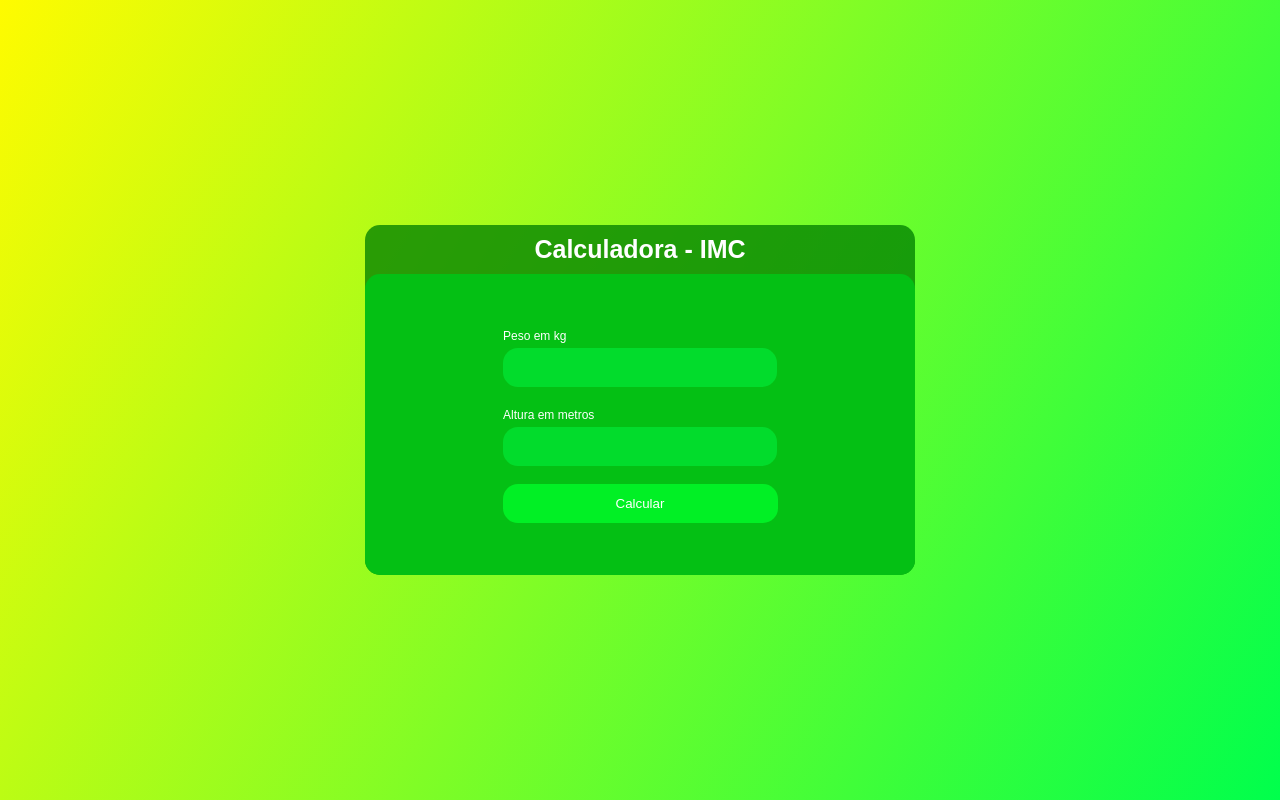
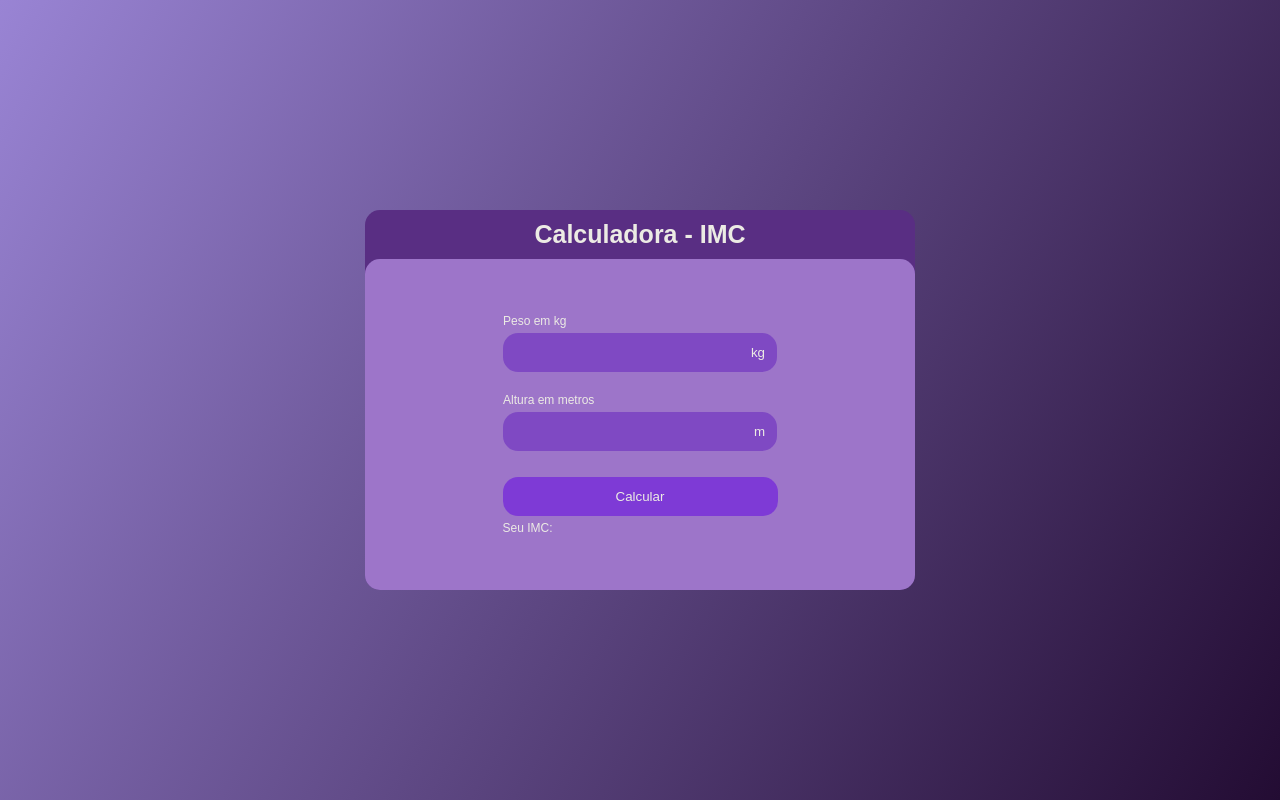
Before and after one commit to guilhermery/JAVASCRIPT, a plain HTML site: page Calculadora IMC/index.html in a window 1280 px wide. Drawn offline with Linux system fonts and the light colour scheme.

Commit message:
Alterei o estilo da calculadora e iniciei função

```diff
--- a/Calculadora IMC/css/style.css
+++ b/Calculadora IMC/css/style.css
@@ -12,7 +12,7 @@ body {
     display: flex;
     align-items: center;
     justify-content: center;
-    background: linear-gradient(120deg, rgb(255, 251, 0), rgb(0, 255, 76));
+    background: linear-gradient(120deg, #9984D4, #230C33);
 }
 
 div#calc {
@@ -21,8 +21,8 @@ div#calc {
     justify-content: center;
     flex-direction: column;
     width: 550px;
-    height: 350px;
-    background-color: rgba(0, 128, 0, 0.767);
+    height: 380px;
+    background-color: #592E83;
     border-radius: 15px;
 }
 
@@ -30,11 +30,11 @@ div#calc > span#titulo{
     padding: 10px;
     font-size: 25px;
     font-weight: bolder;
-    color: white;
+    color: #ECEBE4;
 }
 
 div#calcula {
-    background-color: rgb(4, 192, 20) ;
+    background-color: #ceaafd93 ;
     width: 550px;
     height: 350px;
     border-radius: 15px;
@@ -42,7 +42,7 @@ div#calcula {
     justify-content: center;
     align-items: center;
     flex-direction: column;
-    color: white;
+    color: #ECEBE4;
 }
 
 div#calcula p{
@@ -63,6 +63,13 @@ div#calcula p#altura{
     flex-direction: column;
 }
 
+div#calcula p#verifica{
+    display: flex;
+    justify-content: center;
+    align-items: center;
+    flex-direction: column;
+}
+
 div#calcula span {
     margin-left: 5px;
     padding: 0px;
@@ -75,17 +82,24 @@ div#calcula input {
     margin: 5px;
     border-radius: 15px;
     border-color: transparent;
-    background-color: rgba(0, 255, 76, 0.438);
+    background-color: #7439c2b6;
+    color: #ECEBE4;
     cursor: pointer;
     width: 250px;
 }
 
 input:focus{
     outline: none;
+    border-width: 3px;
 }
 
 div#calcula input#botao{
     width: 275px;
-    color: white;
-    background-color: rgba(0, 255, 42, 0.767);
+    color: #ECEBE4;
+    background-color: #762adac7;
 }
+
+div#calcula input::placeholder{
+    color: #ECEBE4;
+    text-align: right;
+}
--- a/Calculadora IMC/index.html
+++ b/Calculadora IMC/index.html
@@ -12,13 +12,16 @@
         <div id="calcula">
             <p id="peso">
                 <span>Peso em kg</span>
-                <input type="text" name="peso" id="peso">
+                <input type="text" name="peso" id="peso" placeholder="kg">
             </p>
             <p id="altura">
                 <span>Altura em metros</span>
-                <input type="text" name="altura" id="altura">
+                <input type="text" name="altura" id="altura" placeholder="m">
             </p>
-            <input type="button" value="Calcular" id="botao" onclick="calcula()">
+            <p id="verifica">
+                <input type="button" value="Calcular" id="botao" onclick="calcula()">
+                <span id="imc">Seu IMC: </span>
+            </p>
         </div>
     </div>
     <script src="./script/script.js"></script>
--- a/Calculadora IMC/script/script.js
+++ b/Calculadora IMC/script/script.js
@@ -0,0 +1,8 @@
+function calcula(){
+    let peso = parseFloat(window.document.querySelector(`input#peso`))
+    let altura = parseFloat(window.document.querySelector(`input#altura`))
+    let text = window.document.querySelector(`span#imc`)
+    altura = altura*altura;
+    let imc = (peso/altura).toFixed(2)
+
+}
```
